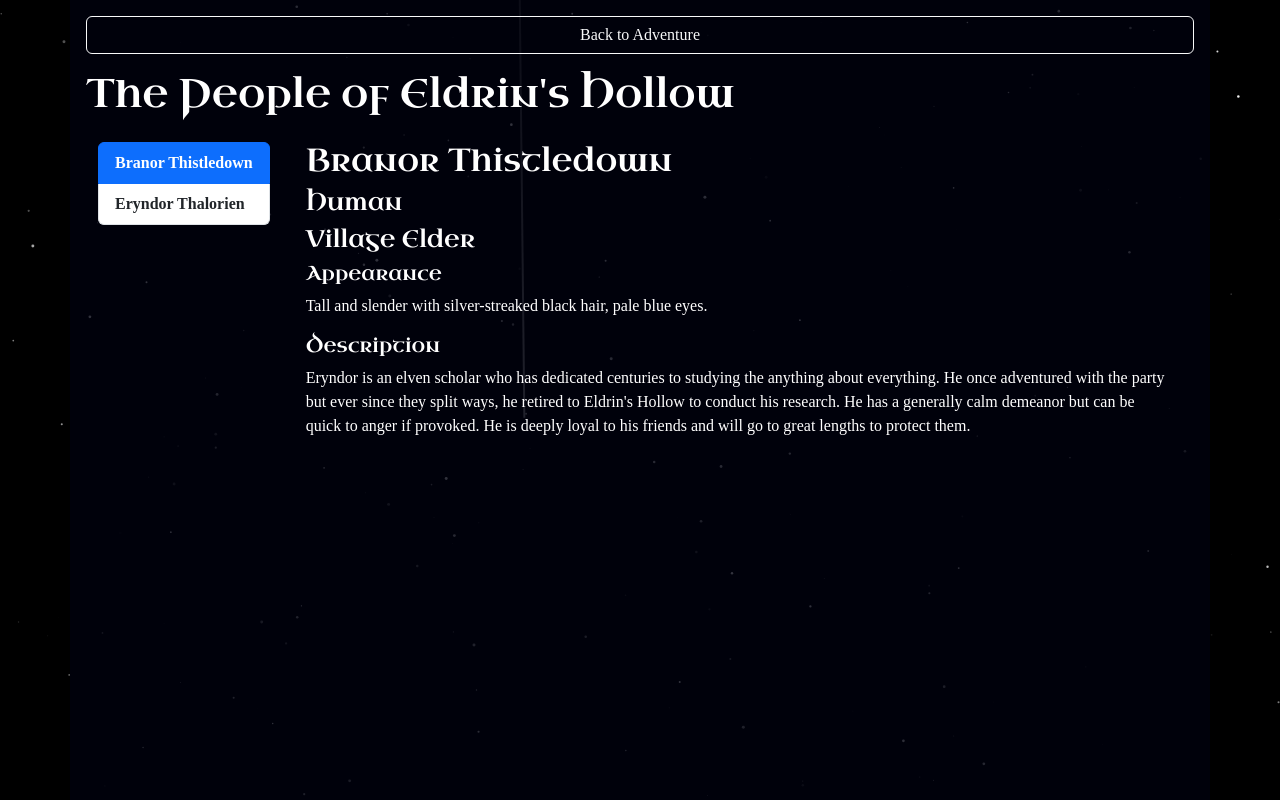
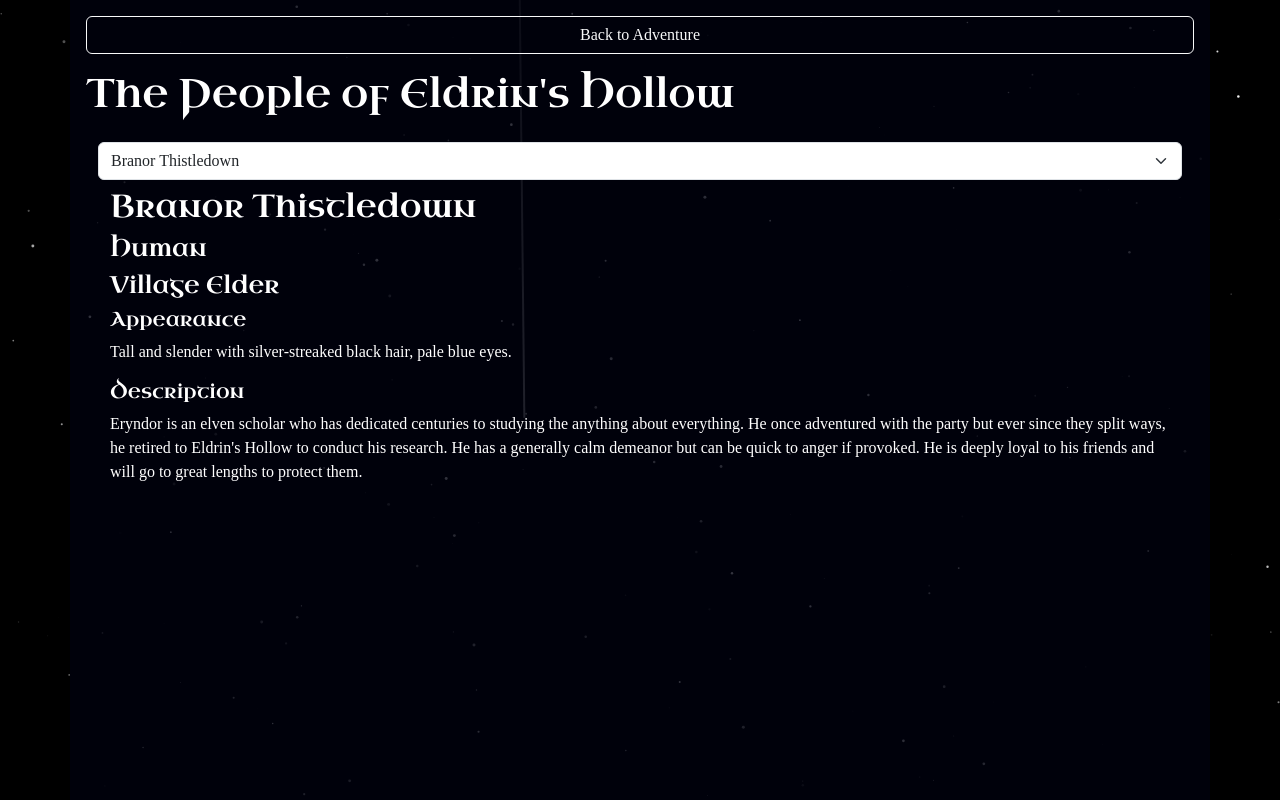
Before and after one commit to YousseFahmy/Evros, an Angular app: page /npcs in a window 1280 px wide. Built offline with nearby package versions, Linux system fonts and the light colour scheme; a web font is replaced by a local one.

Commit message:
Changed NPC stuff

```diff
--- a/src/app/components/npc-box/npc-box.component.html
+++ b/src/app/components/npc-box/npc-box.component.html
@@ -20,7 +20,7 @@
 
         <div class="col-12 col-lg-4 align-items-start" *ngIf="npc().imagePath">
             <img [src]="npc().imagePath"
-                style="object-fit: cover; max-width: 100%; min-height: 100%;">
+                style="object-fit: cover; max-width: 100%; min-height: 50vh;">
         </div>
     </div>
 </div>
--- a/src/app/pages/toss/npcs/npcs.component.html
+++ b/src/app/pages/toss/npcs/npcs.component.html
@@ -6,19 +6,10 @@
 
     <div class="container-fluid d-flex">
         <div class="row">
-            <div class="col-12 mb-2" *ngIf="isMobile">
+            <div class="col-12 mb-2">
                 <select class="form-select" [(ngModel)]="selectedNPCId">
                     <option *ngFor="let npc of npcList" [ngValue]="npc.id">{{ npc.name }}</option>
                 </select>
-            </div>
-
-            <div class="col-auto" *ngIf="!isMobile">
-                <ul class="list-group">
-                    <li [class]="'list-group-item ' + (npc.id == selectedNPCId() ? 'active' : '')"
-                        *ngFor="let npc of npcList;" (click)="selectNPC(npc.id)" style="cursor: pointer;">
-                        {{ npc.name }}
-                    </li>
-                </ul>
             </div>
 
             <div class="col">
--- a/src/app/pages/toss/npcs/npcs.component.ts
+++ b/src/app/pages/toss/npcs/npcs.component.ts
@@ -22,7 +22,6 @@ export class NpcsComponent {
   selectedNPC = computed(() => this.npcList.find(npc => npc.id === this.selectedNPCId())!)
 
   npcList!: NPC[];
-  isMobile = window.innerWidth < 768;
 
   ngOnInit(){
     this.npcList = this.dataService.getNPCs()
@@ -33,9 +32,4 @@ export class NpcsComponent {
     if (!npcId) return;
     this.selectedNPCId.set(npcId);
   }
-
-  @HostListener('window:resize', ['$event'])
-  onResize(event: UIEvent) {
-    this.isMobile = (event.target as Window).innerWidth < 768;
-  }
 }
```
